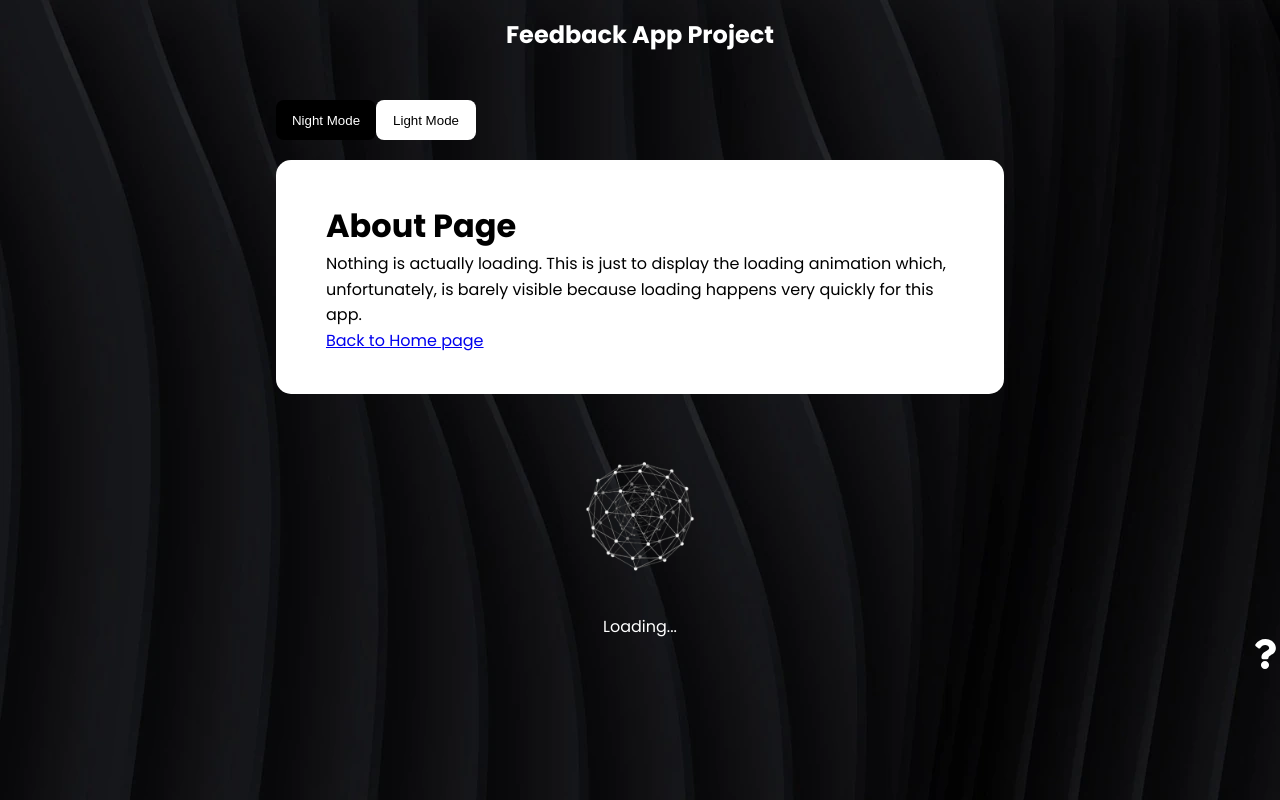
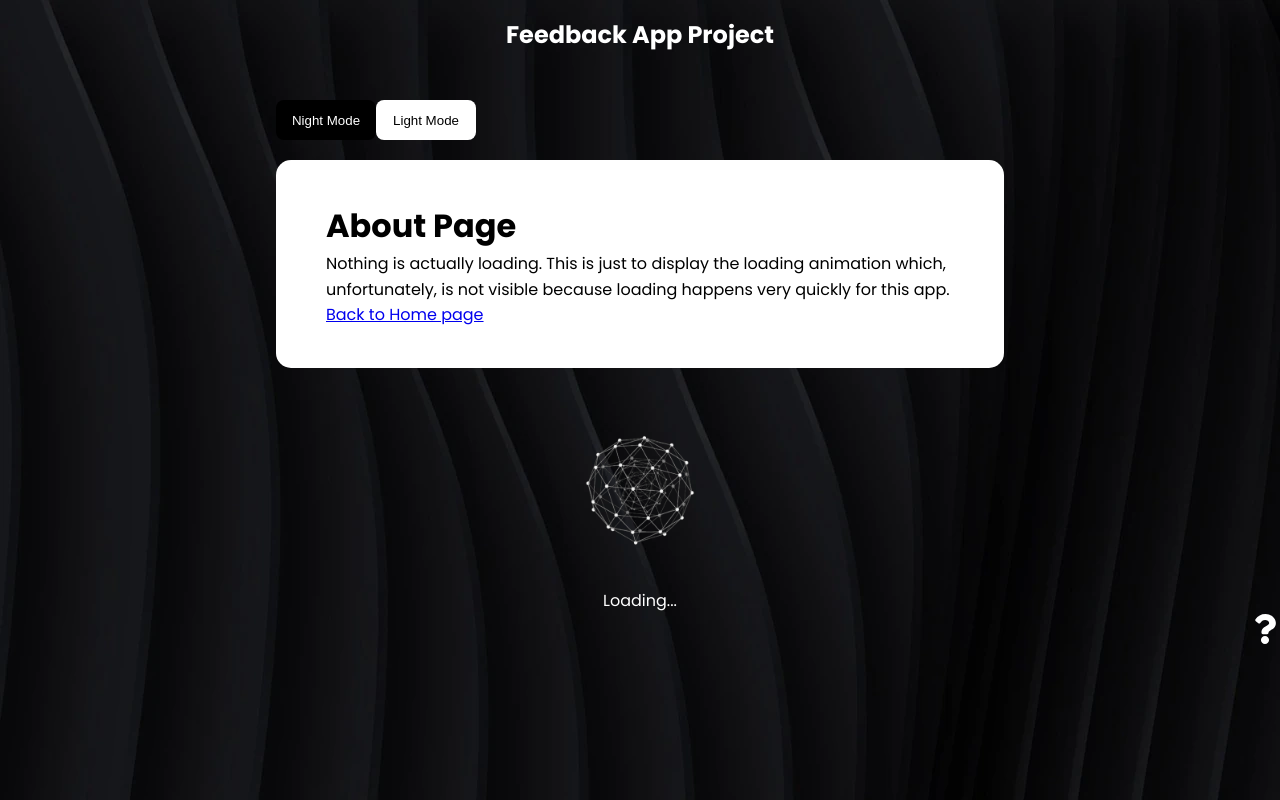
Before and after one commit to Shiv2205/feedback-app, a React (Create React App) app: page /about in a window 1280 px wide. Built offline with nearby package versions, Linux system fonts and the light colour scheme.

Commit message:
Corrected typo

```diff
--- a/src/pages/AboutPage.jsx
+++ b/src/pages/AboutPage.jsx
@@ -8,7 +8,7 @@ function AboutPage({ reverse }) {
     <>
       <Card reverse={reverse}>
           <h1>About Page</h1>
-          <p>Nothing is actually loading. This is just to display the loading animation which, unfortunately, is barely visible because loading happens very quickly for this app.</p>
+          <p>Nothing is actually loading. This is just to display the loading animation which, unfortunately, is not visible because loading happens very quickly for this app.</p>
           <Link to="/">Back to Home page</Link>
       </Card>
       <Spinner/>
```
